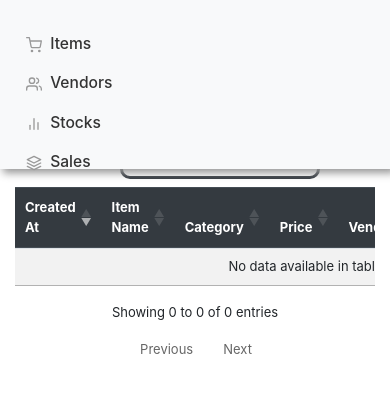
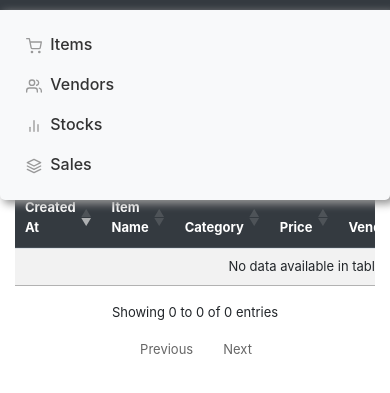
Before and after one commit to Aasess/StockManagementSystem, a Django app: template Frontend/templates/Frontend/Item.html in a window 390 px wide, after a click that opens the changed part. Shown: the part 80-473 px from the top of the page. Run offline with Django 3.2, Linux system fonts and the light colour scheme; the template is opened without the code that fills it, so the values that code supplies are empty; some libraries are stand-ins or nearby versions.

Commit message:
navbar prblm fixed

```diff
--- a/Frontend/static/css/dashboard.css
+++ b/Frontend/static/css/dashboard.css
@@ -27,15 +27,20 @@ body {
 @media (max-width: 767.98px) {
   .sidebar-sticky{
                 padding-left: 10px;
-                margin-top:-40px;
-                font-size: larger;
+                margin-top:-50px;
+                font-size: medium;
             }
   .sidebar {
     z-index:2000;
     top: 5rem;
-     height:20%;
+     height:190px;
      box-shadow: 4px 3px 8px 1px #969696;
+     border-radius: 0 0 5px 5px;
   	-webkit-box-shadow: 4px 3px 8px 1px #969696;
+  }
+
+  #sidebarMenu{
+      margin-top:10px;
   }
   body {
     font-size: small;
```
